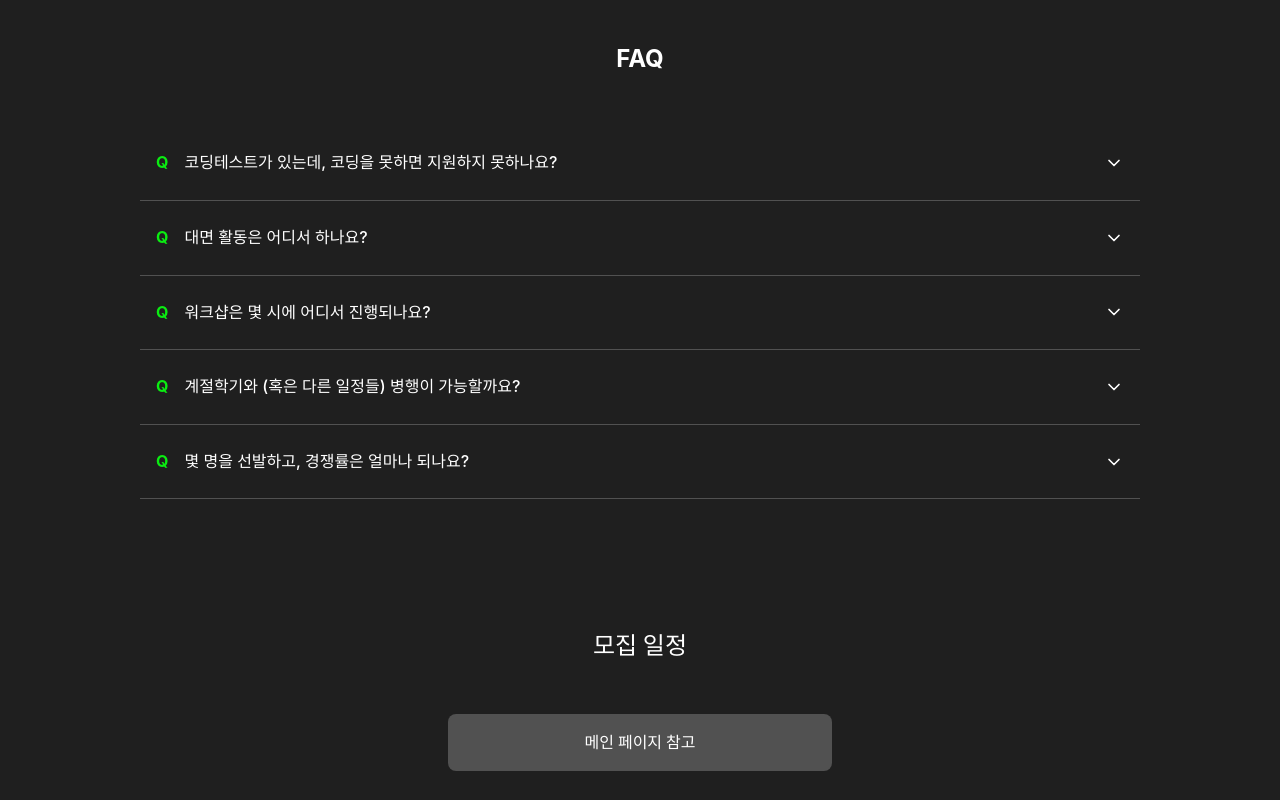
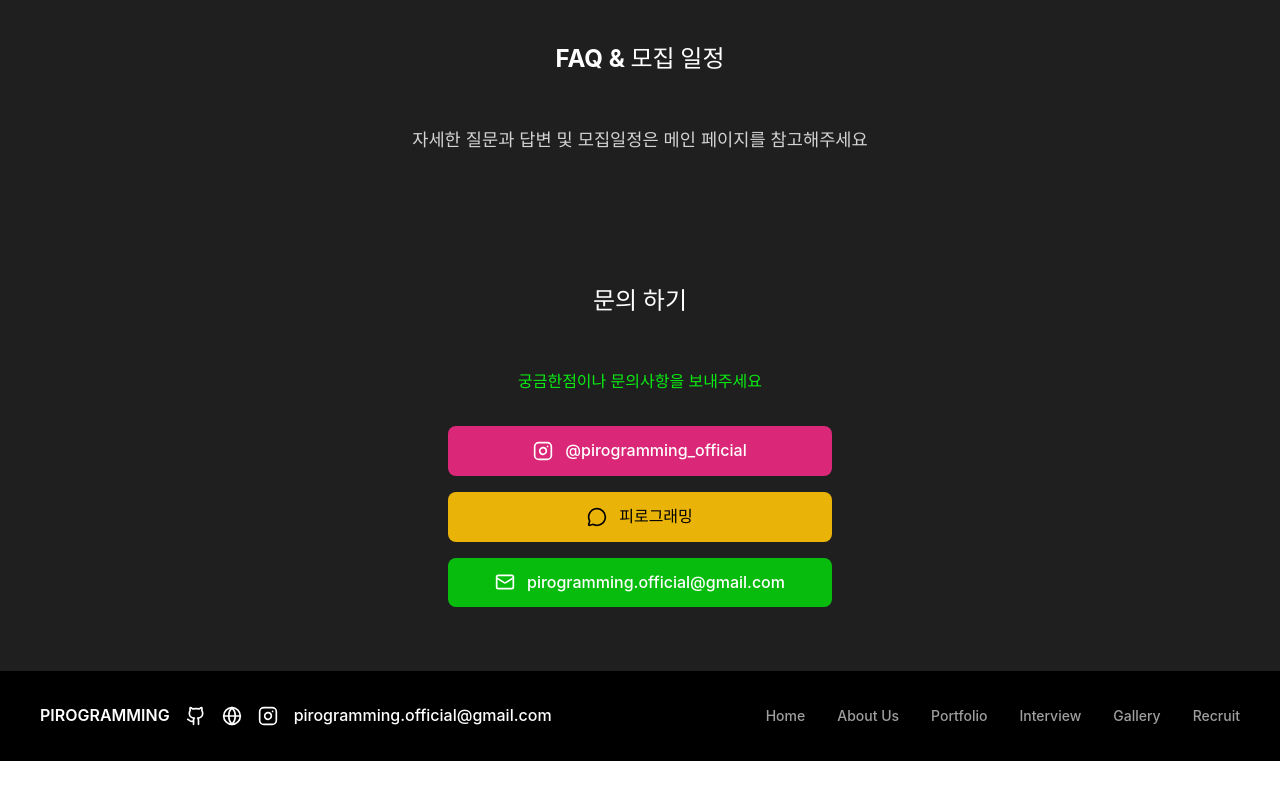
Before and after one commit to Piro-recruit/piro-recruit-FE, a React (Vite) app: page / in a window 1280 px wide. Shown: the part 920-1720 px from the top of the page. After the commit the page ends 1681 px from the top, so only its background shows below. Built offline with nearby package versions, Linux system fonts and the light colour scheme; a web font is replaced by a local one.

Commit message:
feat: mainpage 틀만 구현 완료

```diff
--- a/src/pages/MainPage.css
+++ b/src/pages/MainPage.css
@@ -47,6 +47,7 @@
 
 .nav-links a:hover {
   color: var(--color-green-0);
+  text-decoration-line: none;
 }
 
 .nav-links a.active {
@@ -175,95 +176,20 @@
   font-weight: 600;
 }
 
-/* FAQ Section */
-.faq {
+/* Info Section (FAQ & Schedule combined) */
+.info-section {
   padding: 4rem 1.5rem;
 }
 
-.faq-content {
+.info-content {
   max-width: 1000px;
-  margin: 0 auto;
-}
-
-.faq-list {
-  list-style: none;
-}
-
-.faq-item {
-  border-bottom: 1px solid var(--color-gray-6);
-}
-
-.faq-button {
-  width: 100%;
-  padding: 1.5rem 1rem;
-  background: none;
-  border: none;
-  color: var(--color-white);
-  text-align: left;
-  display: flex;
-  justify-content: space-between;
-  align-items: center;
-  cursor: pointer;
-  transition: background-color 0.3s;
-  font-size: 1rem;
-  font-weight: 500;
-}
-
-.faq-button:hover {
-  background-color: var(--color-gray-7);
-}
-
-.faq-q {
-  color: var(--color-green-0);
-  margin-right: 1rem;
-  font-weight: 700;
-}
-
-.faq-question {
-  flex: 1;
-}
-
-.faq-icon {
-  width: 1.25rem;
-  height: 1.25rem;
-  transition: transform 0.3s;
-}
-
-.faq-icon.expanded {
-  transform: rotate(180deg);
-}
-
-.faq-answer {
-  padding: 0 1rem 1.5rem;
-  color: var(--color-gray-1);
-}
-
-/* Schedule Section */
-.schedule {
-  padding: 4rem 1.5rem;
-}
-
-.schedule-content {
-  max-width: 24rem;
   margin: 0 auto;
   text-align: center;
 }
 
-.schedule-btn {
-  width: 100%;
-  padding: 1rem;
-  background-color: var(--color-gray-6);
-  color: var(--color-white);
-  border: none;
-  border-radius: 0.5rem;
-  font-size: 1rem;
-  font-weight: 600;
-  cursor: pointer;
-  transition: background-color 0.3s;
-}
-
-.schedule-btn:hover {
-  background-color: var(--color-gray-5);
+.info-message {
+  color: var(--color-gray-1);
+  font-size: 1.1rem;
 }
 
 /* Contact Section */
--- a/src/pages/MainPage.jsx
+++ b/src/pages/MainPage.jsx
@@ -18,13 +18,6 @@ const PiroMainPage = () => {
     }
   };
 
-  const faqItems = [
-    { id: 1, question: '코딩테스트가 있는데, 코딩을 못하면 지원하지 못하나요?' },
-    { id: 2, question: '대면 활동은 어디서 하나요?' },
-    { id: 3, question: '워크샵은 몇 시에 어디서 진행되나요?' },
-    { id: 4, question: '계절학기와 (혹은 다른 일정들) 병행이 가능할까요?' },
-    { id: 5, question: '몇 명을 선발하고, 경쟁률은 얼마나 되나요?' }
-  ];
 
   const toggleFaq = (id) => {
     setExpandedFaq(expandedFaq === id ? null : id);
@@ -101,42 +94,10 @@ const PiroMainPage = () => {
           </div>
         </section>
 
-        <section className="faq">
-          <div className="faq-content">
-            <h2 className="section-title">FAQ</h2>
-
-            <ul className="faq-list">
-              {faqItems.map((item) => (
-                  <li key={item.id} className="faq-item">
-                    <button
-                        onClick={() => toggleFaq(item.id)}
-                        className="faq-button"
-                    >
-                      <span className="faq-q">Q</span>
-                      <span className="faq-question">{item.question}</span>
-                      <ChevronDown
-                          className={`faq-icon ${
-                              expandedFaq === item.id ? 'expanded' : ''
-                          }`}
-                      />
-                    </button>
-                    {expandedFaq === item.id && (
-                        <div className="faq-answer">
-                          <p>답변 내용이 여기에 표시됩니다.</p>
-                        </div>
-                    )}
-                  </li>
-              ))}
-            </ul>
-          </div>
-        </section>
-
-        <section className="schedule">
-          <div className="schedule-content">
-            <h2 className="section-title">모집 일정</h2>
-            <button className="schedule-btn">
-              메인 페이지 참고
-            </button>
+        <section className="info-section">
+          <div className="info-content">
+            <h2 className="section-title">FAQ & 모집 일정</h2>
+            <p className="info-message">자세한 질문과 답변 및 모집일정은 메인 페이지를 참고해주세요</p>
           </div>
         </section>
 
```
